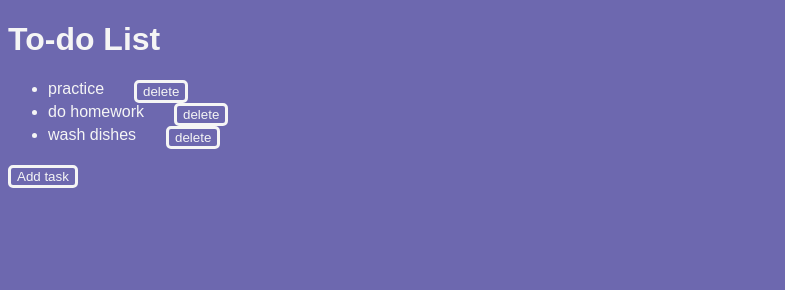
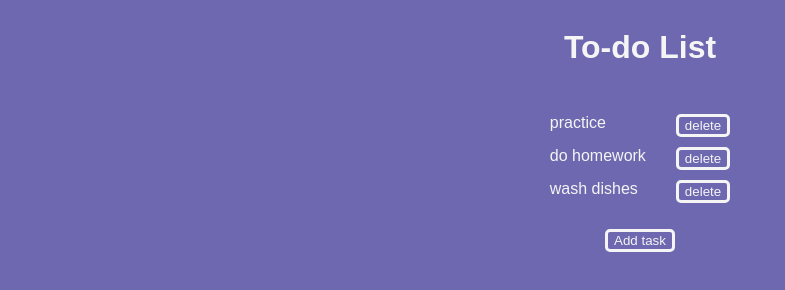
Before and after one commit to gracexu24/todo, a website: page index.html in a window 1280 px wide. Shown: the whole page, without its empty margins (0-785 px from the left). Drawn offline with Linux system fonts and the light colour scheme.

Commit message:
improved styling

```diff
--- a/script.js
+++ b/script.js
@@ -70,5 +70,6 @@ const input = document.querySelector('#new-task');
 submitBtn.addEventListener('click', (e) => {
     e.preventDefault();
     l.add(input.value);
+    input.value = '';
     dialog.close();
 });
--- a/styles.css
+++ b/styles.css
@@ -3,8 +3,25 @@
     font-family: Arial, Helvetica, sans-serif;
 }
 
+body {
+    display: flex;
+    flex-direction: column;
+    align-items: center;
+}
+
+h1 {
+    align-self: center;
+}
+
+.items {
+    list-style: none;
+    padding-left: 0px;
+}
+
 .items > * {
     display: flex;
+    margin: 10px;
+    justify-content: space-between;
 }
 
 li {
```
